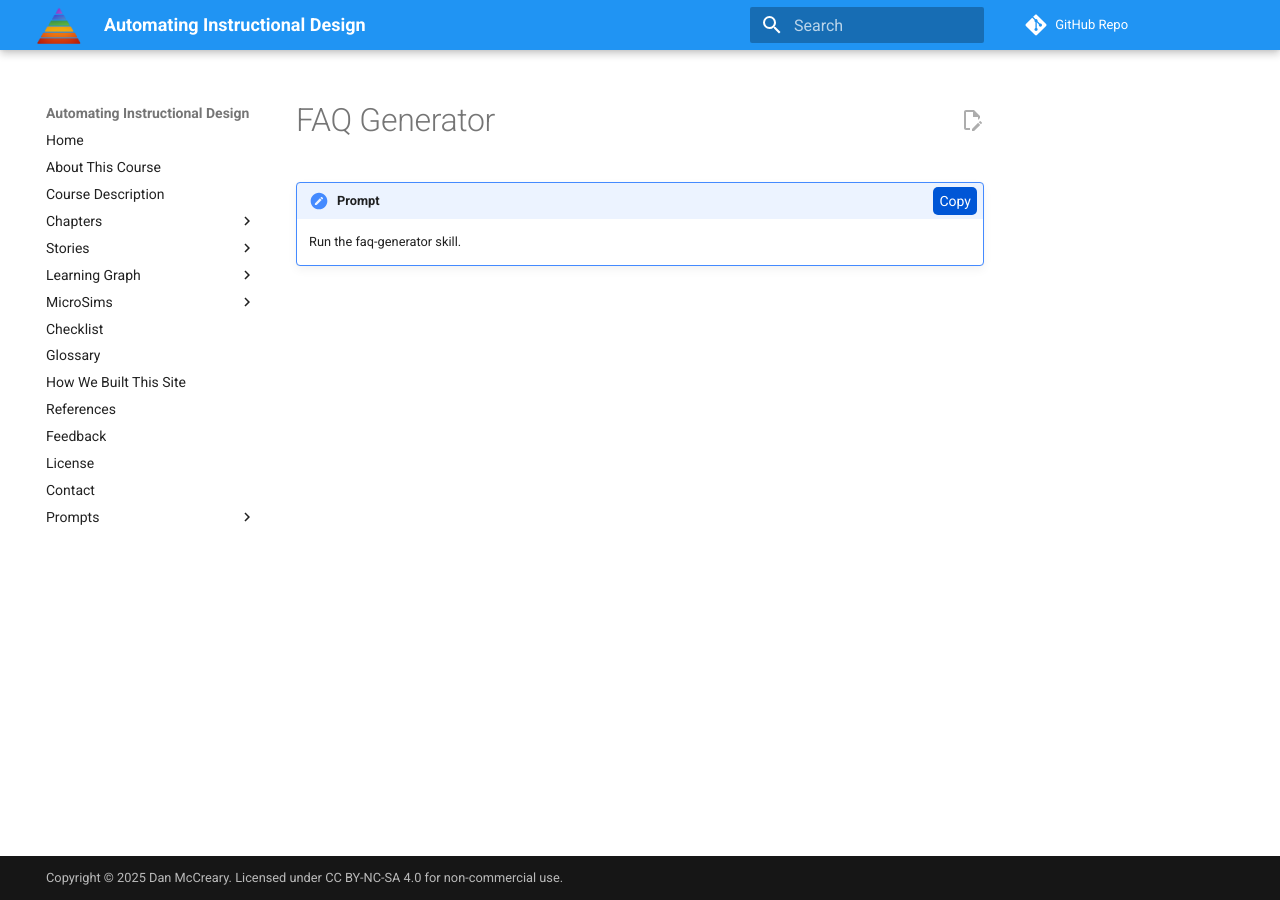
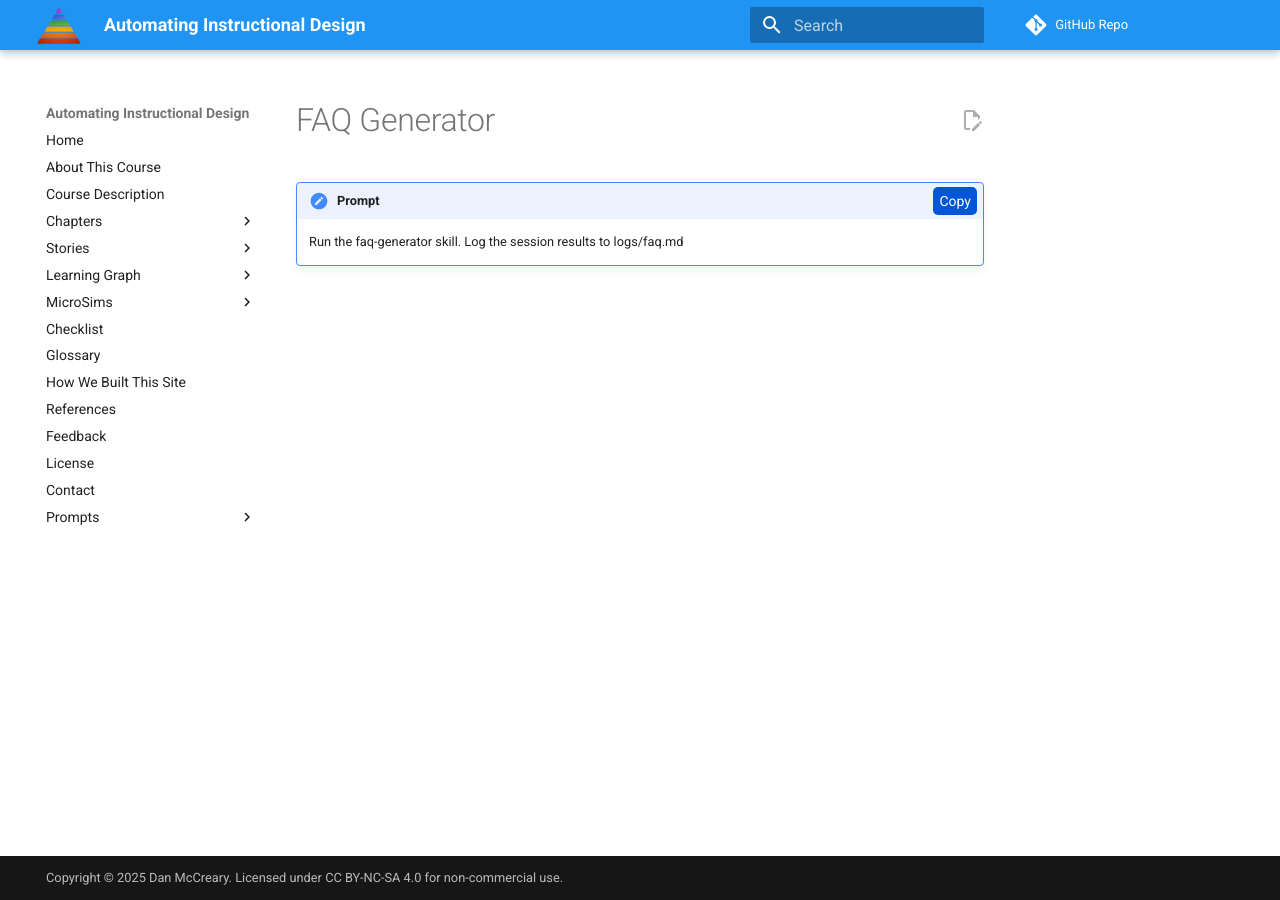
Before and after one commit to dmccreary/automating-instructional-design, an MkDocs documentation site: the page built from docs/prompts/faq.md, in a window 1280 px wide. Built offline with MkDocs 1.6.1 and Material for MkDocs 9.7.7, drawn with Linux system fonts in a browser that asks for light colours; comment, search, counter and statistics services are not loaded.

Commit message:
Added the FAQs

```diff
--- a/docs/prompts/faq.md
+++ b/docs/prompts/faq.md
@@ -1,4 +1,4 @@
 # FAQ Generator
 
 !!! prompt
-    Run the faq-generator skill.
+    Run the faq-generator skill.  Log the session results to logs/faq.md
```
Also changed, not shown: docs/prompts/quiz-generator.md (+1 -0 lines).
